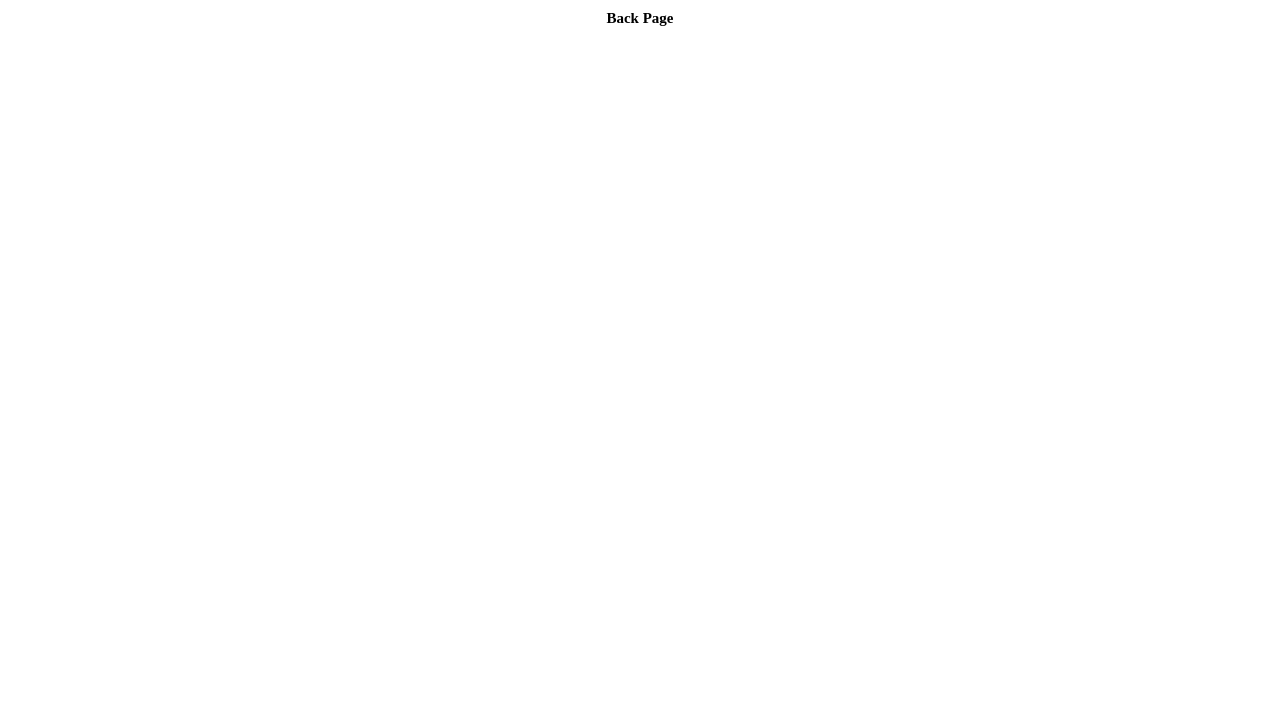
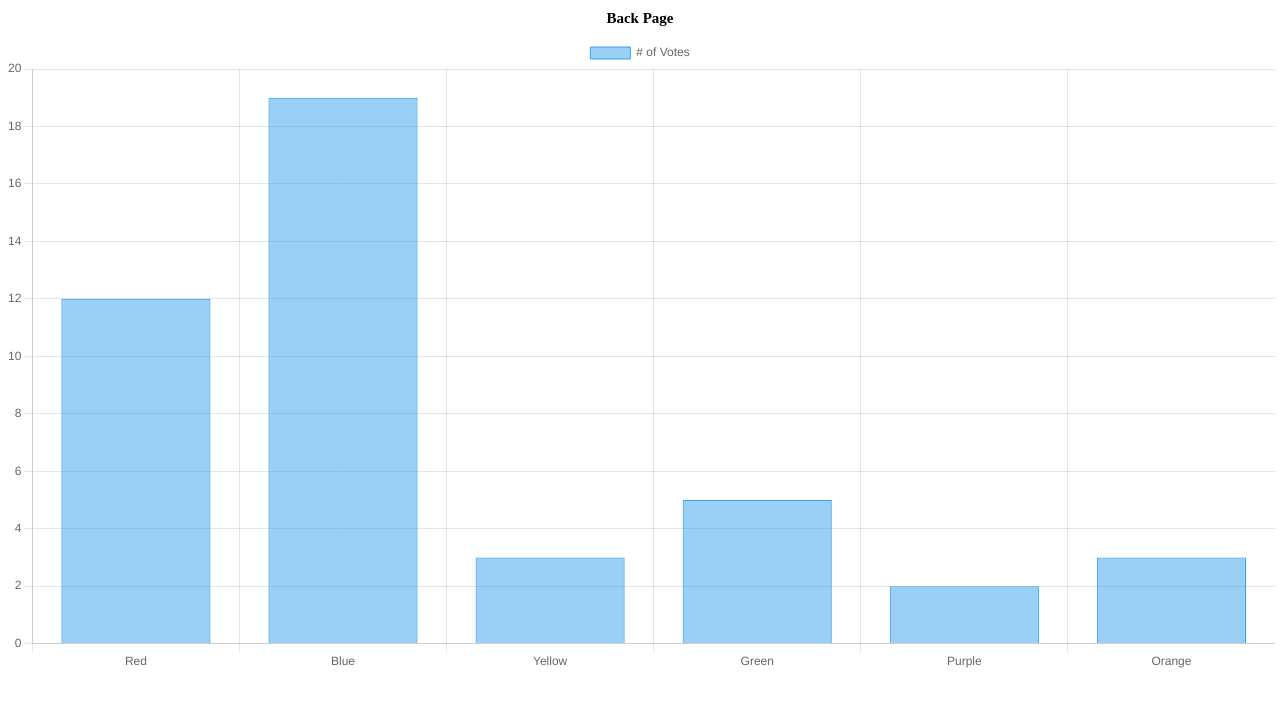
Before and after one commit to S0han/Internet-Usage-Tracker, a browser extension: page backpage.html in a window 1280 px wide. Drawn offline with nearby package versions, Linux system fonts and the light colour scheme.

Commit message:
create new tab for backpage upon popup button click

```diff
--- a/backpage.html
+++ b/backpage.html
@@ -16,6 +16,33 @@
     </style>
     <body>
             <h1>Back Page</h1>
-            <canvas id="timeChart" width="400" height="400"></canvas>
+            <div>
+                <canvas id="myChart"></canvas>
+            </div>
+
+            <script src="https://cdn.jsdelivr.net/npm/chart.js"></script>
+
+            <script>
+                const ctx = document.getElementById('myChart');
+
+                new Chart(ctx, {
+                  type: 'bar',
+                  data: {
+                    labels: ['Red', 'Blue', 'Yellow', 'Green', 'Purple', 'Orange'],
+                    datasets: [{
+                      label: '# of Votes',
+                      data: [12, 19, 3, 5, 2, 3],
+                      borderWidth: 1
+                    }]
+                  },
+                  options: {
+                    scales: {
+                      y: {
+                        beginAtZero: true
+                      }
+                    }
+                  }
+                });
+            </script>
     </body>
 </html>
```
Also changed, not shown: service-worker.js (+7 -0 lines).
